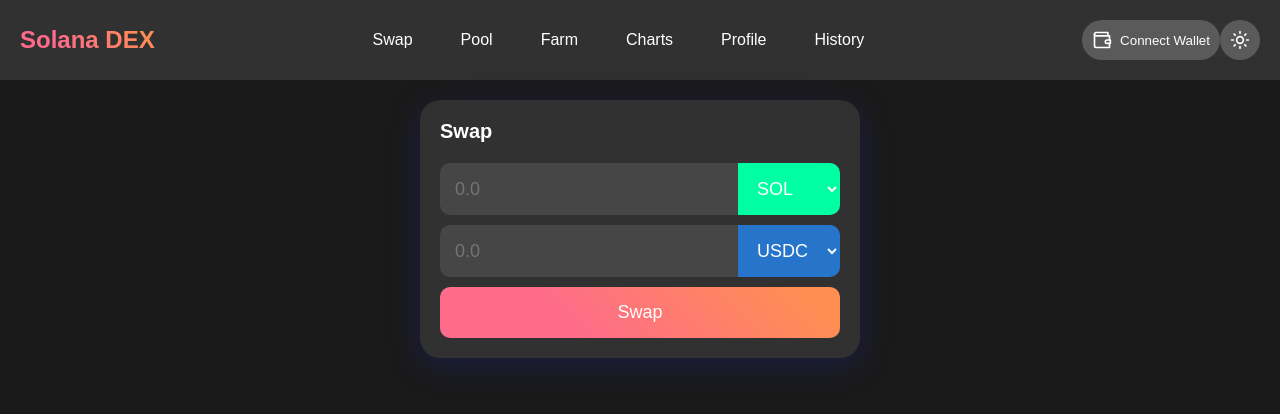
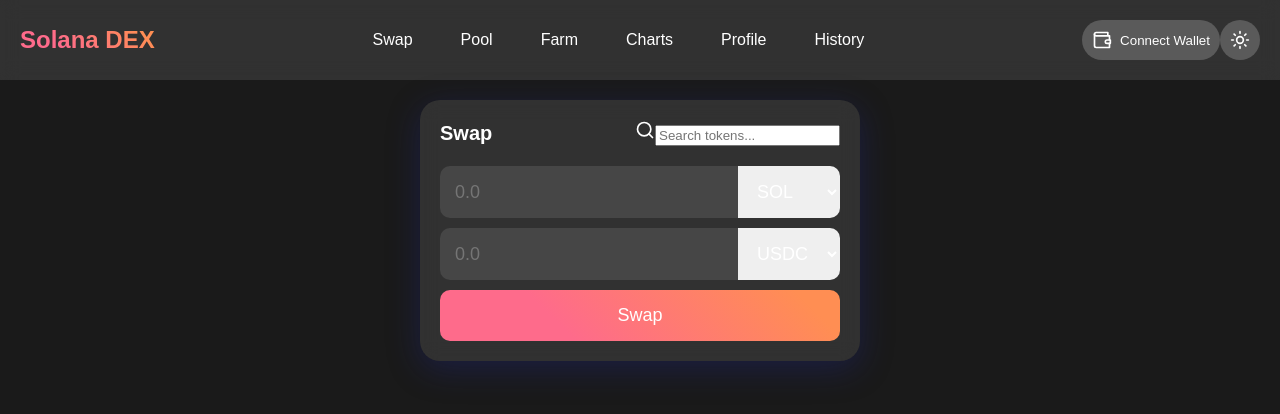
Before and after one commit to wowcombinat/soldex, a React (Create React App) app: page / in a window 1280 px wide. Shown: the top 414 px of the page. Built offline with nearby package versions, Linux system fonts and the light colour scheme.

Commit message:
Update App.js

```diff
--- a/src/App.js
+++ b/src/App.js
@@ -1,6 +1,6 @@
 import React, { useState, useEffect, useCallback } from 'react';
 import { BrowserRouter as Router, Route, Routes, Link } from 'react-router-dom';
-import { Wallet, Sun, Moon, Plus, Minus, User } from 'lucide-react';
+import { Wallet, Sun, Moon, Plus, Minus, User, Search } from 'lucide-react';
 import { Line } from 'react-chartjs-2';
 import { Chart as ChartJS, CategoryScale, LinearScale, PointElement, LineElement, Title, Tooltip, Legend } from 'chart.js';
 import './App.css';
@@ -36,6 +36,8 @@ function App() {
     { token: 'SRM', apy: 8, totalStaked: 250000 },
   ]);
   const [userStakes, setUserStakes] = useState({});
+  const [searchTerm, setSearchTerm] = useState('');
+  const [filteredTokens, setFilteredTokens] = useState(tokenList);
 
   const generateChartData = useCallback(() => {
     const labels = Array.from({length: 30}, (_, i) => {
@@ -195,7 +197,20 @@ function App() {
     addNotification(`Unstaked ${amount} ${token}`, 'success');
   };
 
-  const swapProps = { fromToken, setFromToken, toToken, setToToken, fromAmount, setFromAmount, toAmount, exchangeRate, refreshRate, handleSwap };
+  const handleSearch = (event) => {
+    const term = event.target.value;
+    setSearchTerm(term);
+    const filtered = tokenList.filter(token =>
+      token.symbol.toLowerCase().includes(term.toLowerCase()) ||
+      token.name.toLowerCase().includes(term.toLowerCase())
+    );
+    setFilteredTokens(filtered);
+  };
+
+  const swapProps = {
+    fromToken, setFromToken, toToken, setToToken, fromAmount, setFromAmount,
+    toAmount, exchangeRate, refreshRate, handleSwap, filteredTokens, searchTerm, handleSearch
+  };
   const poolProps = { liquidityPools, addLiquidity, removeLiquidity };
   const farmProps = { stakingPools, userStakes, stakeTokens, unstakeTokens };
   const chartsProps = { generateChartData };
@@ -257,11 +272,24 @@ function App() {
   );
 }
 
-function SwapPage({ fromToken, setFromToken, toToken, setToToken, fromAmount, setFromAmount, toAmount, exchangeRate, refreshRate, handleSwap }) {
+function SwapPage({
+  fromToken, setFromToken, toToken, setToToken, fromAmount, setFromAmount,
+  toAmount, exchangeRate, refreshRate, handleSwap, filteredTokens, searchTerm, handleSearch
+}) {
   return (
     <div className="swap-container">
       <div className="swap-header">
         <h2>Swap</h2>
+        <div className="search-container">
+          <Search size={20} />
+          <input
+            type="text"
+            placeholder="Search tokens..."
+            value={searchTerm}
+            onChange={handleSearch}
+            className="search-input"
+          />
+        </div>
       </div>
       <div className="token-input">
         <input
@@ -275,9 +303,8 @@ function SwapPage({ fromToken, setFromToken, toToken, setToToken, fromAmount, se
           value={fromToken}
           onChange={(e) => setFromToken(e.target.value)}
           className="token-select"
-          style={{backgroundColor: tokenList.find(t => t.symbol === fromToken)?.color}}
         >
-          {tokenList.map((token) => (
+          {filteredTokens.map((token) => (
             <option key={token.symbol} value={token.symbol}>{token.symbol}</option>
           ))}
         </select>
@@ -294,9 +321,8 @@ function SwapPage({ fromToken, setFromToken, toToken, setToToken, fromAmount, se
           value={toToken}
           onChange={(e) => setToToken(e.target.value)}
           className="token-select"
-          style={{backgroundColor: tokenList.find(t => t.symbol === toToken)?.color}}
         >
-          {tokenList.map((token) => (
+          {filteredTokens.map((token) => (
             <option key={token.symbol} value={token.symbol}>{token.symbol}</option>
           ))}
         </select>
@@ -354,7 +380,7 @@ function FarmPage({ stakingPools, userStakes, stakeTokens, unstakeTokens }) {
             </button>
             <button onClick={() => unstakeTokens(pool.token, document.querySelector('.staking-input').value)}>
               Unstake
-            </button>
+           </button>
           </div>
         </div>
       ))}
```
